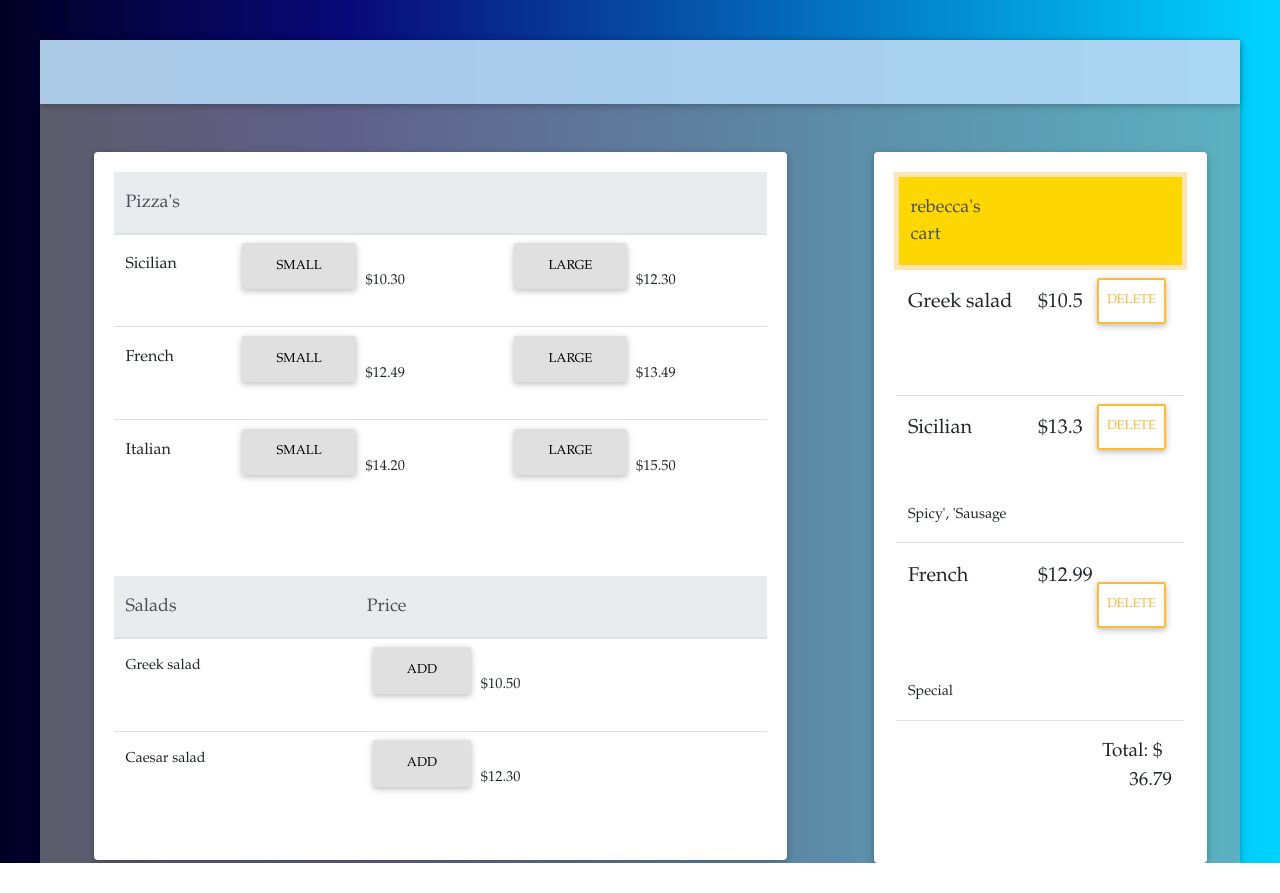
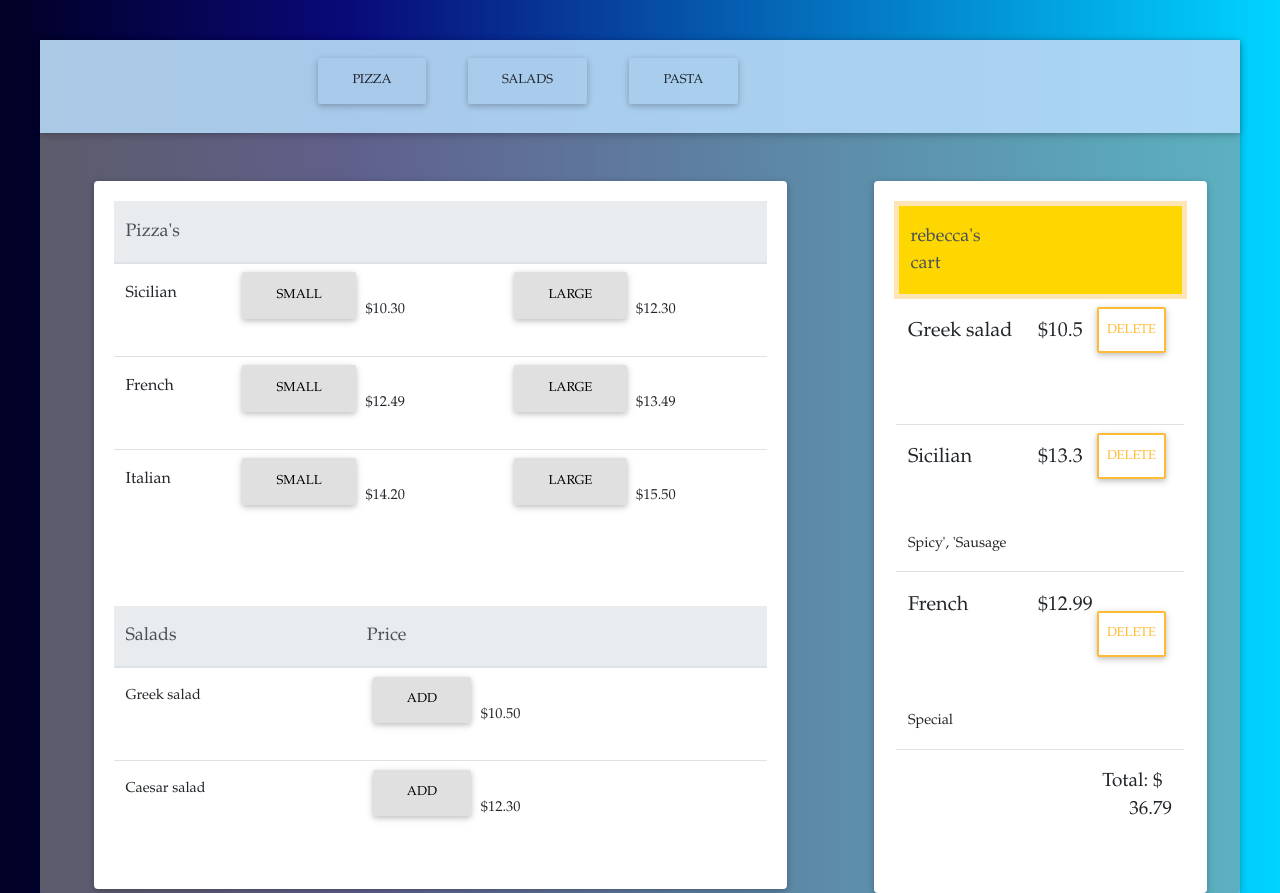
Before and after one commit to rebeccadavidsson/webapps_bu, a Django app: page / in a window 1280 px wide. Before the commit the page ends 863 px from the top, so only its background shows below. Run offline with Django 3.2, Linux system fonts and the light colour scheme; a user stored in the database is signed in; data comes from the database, SQL or seed files in the repository; some libraries are stand-ins or nearby versions.

Commit message:
smooth scroll

```diff
--- a/pizza-rebeccadavidsson/orders/static/modalscript.js
+++ b/pizza-rebeccadavidsson/orders/static/modalscript.js
@@ -1,5 +1,17 @@
+
+
 
 $(document).ready(function(){
+
+  $(".scrollto").click(function(){
+    console.log(this.id);
+
+    $('html,body').animate({
+        scrollTop: $("#" + this.id + "to").offset().top},
+        'slow');
+
+  });
+
 
   $(".myModal").click(function(){
 
--- a/pizza-rebeccadavidsson/orders/static/styles.css
+++ b/pizza-rebeccadavidsson/orders/static/styles.css
@@ -3,6 +3,10 @@ body {
   font-family: "Palatino Linotype", "Book Antiqua", Palatino, serif;
   background: linear-gradient(90deg, rgba(2,0,36,1) 0%, rgba(9,9,121,1) 27%, rgba(0,212,255,1) 100%);
   margin:40px;
+}
+
+#navtext {
+  font-size: 18px;
 }
 
 .btn {
--- a/pizza-rebeccadavidsson/orders/templates/index.html
+++ b/pizza-rebeccadavidsson/orders/templates/index.html
@@ -12,7 +12,7 @@
       <div class="card-body">
         <table class='table'>
 
-          <thead class='thead-light'>
+          <thead class='thead-light' id="pizzascrollto">
               <tr >
                   <th class="tableheader" style="font-size: 18px;">Pizza's</th>
                   <th></th>
@@ -47,7 +47,7 @@
 
       <br><br>
 
-      <table class='table'>
+      <table class='table' id="saladscrollto">
         <thead class='thead-light'>
             <tr >
                 <th class="tableheader">Salads</th>
--- a/pizza-rebeccadavidsson/orders/templates/layout.html
+++ b/pizza-rebeccadavidsson/orders/templates/layout.html
@@ -28,7 +28,6 @@
       <link rel="stylesheet" type="text/css" href="{% static 'styles.css' %}">
       <link rel="stylesheet" href="https://cdnjs.cloudflare.com/ajax/libs/animate.css/3.7.2/animate.min.css">
 
-
       <script type="text/javascript" src="{% static 'modalscript.js' %}"></script>
 
     <title>Pizza project</title>
@@ -39,6 +38,24 @@
 
   <nav class="navbar navbar-light blue lighten-4" style="opacity:0.9">
     <a class="navbar-brand" href="#"></a>
+    <div class="row" id="navtext">
+      <div class="col">
+        <div class="scrollto" id="pizzascroll">
+        <button class="btn" style="margin-top:25px;" type="button" name="button">Pizza</button>
+        </div>
+      </div>
+      <div class="col">
+        <div class="scrollto" id="saladscroll">
+        <button class="btn" style="margin-top:25px;" type="button" name="button">Salads</button>
+        </div>
+      </div>
+      <div class="col">
+        <div class="scrollto" id="pastascroll">
+        <button class="btn" style="margin-top:25px;" type="button" name="button">Pasta</button>
+        </div>
+      </div>
+    </div>
+
     <br><br><b>
   </nav>
 
@@ -47,4 +64,6 @@
   {% endblock %}
     </div>
 </body>
+
+
 </html>
```
Also changed, not shown: 1 other file.
